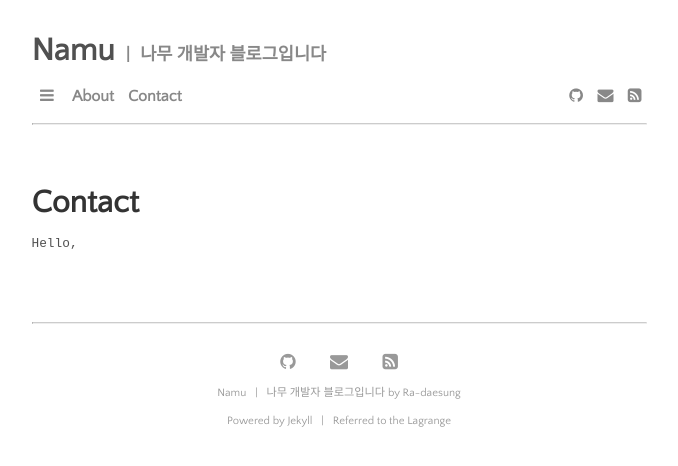
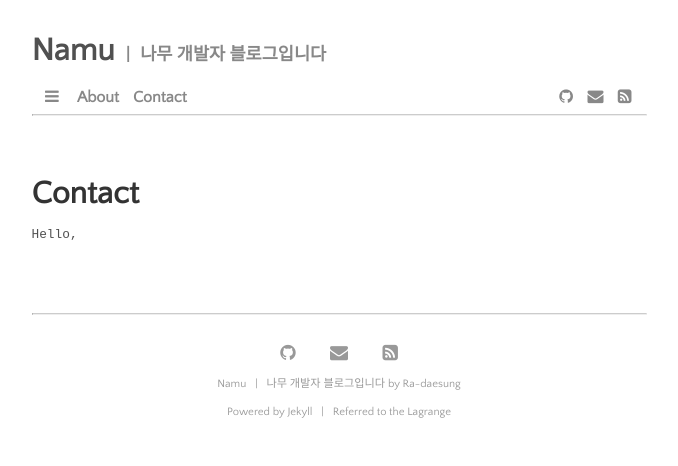
Before and after one commit to daesungRa/namu, a Jekyll site: the page built from contact.markdown, in a window 1280 px wide. Shown: the top 466 px of the page, without its empty margins (301-979 px from the left). Built offline with Jekyll 4.4.1, drawn with Linux system fonts in a browser that asks for light colours; some web fonts are replaced.

Commit message:
layout: Modify menu style

```diff
--- a/assets/css/main.css
+++ b/assets/css/main.css
@@ -109,7 +109,7 @@
 
 .masthead {
   padding-top: 0.5rem;
-  /* padding-bottom: 0.5rem; */
+  padding-bottom: 0.5rem;
   /* margin-bottom: 4rem; */
   font-family: "Quattrocento Sans", sans-serif;
 }
@@ -129,7 +129,7 @@
 }
 
 .header-hr {  /* in 200523 by namu */
-  margin-top: 43px;
+  margin-top: 33px;
 }
 
 /*
@@ -311,7 +311,7 @@
   position: -webkit-sticky; /* for safari */
   position: sticky;
   top: 0;
-  padding-top: 0.5rem;
+  padding-top: 1px;
   margin-bottom: 4rem;
   display: block;
   background-color: rgba(255, 255, 255, 0.88);
@@ -328,7 +328,7 @@
 .header-menu .social-icons #go-to-top {
   position: absolute;
   width: 40px;
-  top: 800px;
+  top: 880px;
   right: 15px;
   cursor: pointer;
   z-index: 98;
@@ -336,6 +336,7 @@
 
 .menu-content {
   float: left;
+  margin-left: 5px;
 }
 
 .menu-dropdown {
@@ -354,10 +355,10 @@
 
 .menu-dropdown .menu-categories {
   position: absolute;
-  top: 30px;
-  left: 0;
+  top: 31px;
+  left: -5px;
   display: none;
-  width: 150px;
+  width: 193px;
   font-size: 14pt;
   text-align: left;
   padding-left: 0;
@@ -372,8 +373,8 @@
 }
 
 .menu-dropdown .menu-categories li:hover {
-  background-color: #dfdfdf;
-  color: #343434;
+  background-color: #cfcfcf;
+  color: #222;
   cursor: pointer;
 }
 
@@ -384,7 +385,7 @@
 .menu-dropdown .menu-categories .menu-img {
   position: absolute;
   top: 9px;
-  left: 10px;
+  left: 15px;
   width: 20px;
 }
 
@@ -395,7 +396,7 @@
 .menu-dropdown .menu-categories .menu-name {
   position: absolute;
   top: 6px;
-  left: 40px;
+  left: 45px;
 }
 
 .menu-content .content {  /* in 200523 by namu */
@@ -414,6 +415,7 @@
 
 .social-icons {
   float: right;
+  margin-right: 10px;
 }
 
 .social-icons a {
--- a/assets/js/main.js
+++ b/assets/js/main.js
@@ -39,11 +39,19 @@
 };
 
 function activateToggleMenuBarContents (scroll) {
-	let menuBar = $('.header-menu');
 	if (scroll > 1) {
 		// Set menu-bar-home
-		menuBar.css({'background-color': '#555'});
-		$('.header-menu *').css({'color': '#fff'});
+		$('.header-menu').css({'background-color': '#555', 'opacity': 0.8});
+		$('.header-menu > nav > a, #menu-dropdown-bars > i').css({'color': '#fff'});
+		$('.menu-dropdown .menu-categories li').css({'background-color': '#555'});
+		$('.menu-dropdown .menu-categories li').hover(function () {
+			$(this).css({'background-color': '#cfcfcf', 'cursor': 'pointer'});
+			$(this).find('a').css({'color': '#222'});
+		}, function () {
+			$(this).css({'background-color': '#555', 'cursor': 'pointer'});
+			$(this).find('a').css({'color': '#fff'});
+		});
+		$('.menu-dropdown .menu-categories li a').css({'color': '#fff'});
 		let menuBarHome = document.getElementById('menu-bar-home');
 		if (menuBarHome === null || menuBarHome === 'undefined') {
 			$('.header-menu .menu-content').css({'position': 'relative'});
@@ -61,8 +69,17 @@
 		};
 	} else {
 		// Remove menu-bar-home
-		menuBar.css({'background-color': '#fff'});
-		$('.header-menu *').css({'color': '#888'});
+		$('.header-menu').css({'background-color': '#fff', 'opacity': 1});
+		$('.header-menu > nav > a, #menu-dropdown-bars > i').css({'color': '#888'});
+		$('.menu-dropdown .menu-categories li').css({'background-color': '#fff'});
+		$('.menu-dropdown .menu-categories li').hover(function () {
+			$(this).css({'background-color': '#cfcfcf', 'cursor': 'pointer'});
+			$(this).find('a').css({'color': '#222'});
+		}, function () {
+			$(this).css({'background-color': '#fff', 'cursor': 'pointer'});
+			$(this).find('a').css({'color': '#888'});
+		});
+		$('.menu-dropdown .menu-categories li a').css({'color': '#888'});
 		if ($('#menu-bar-home')) {
 			$('.header-menu .menu-content').css({'position': ''});
 			$('.header-menu .menu-content #menu-bar-home').remove();
```
